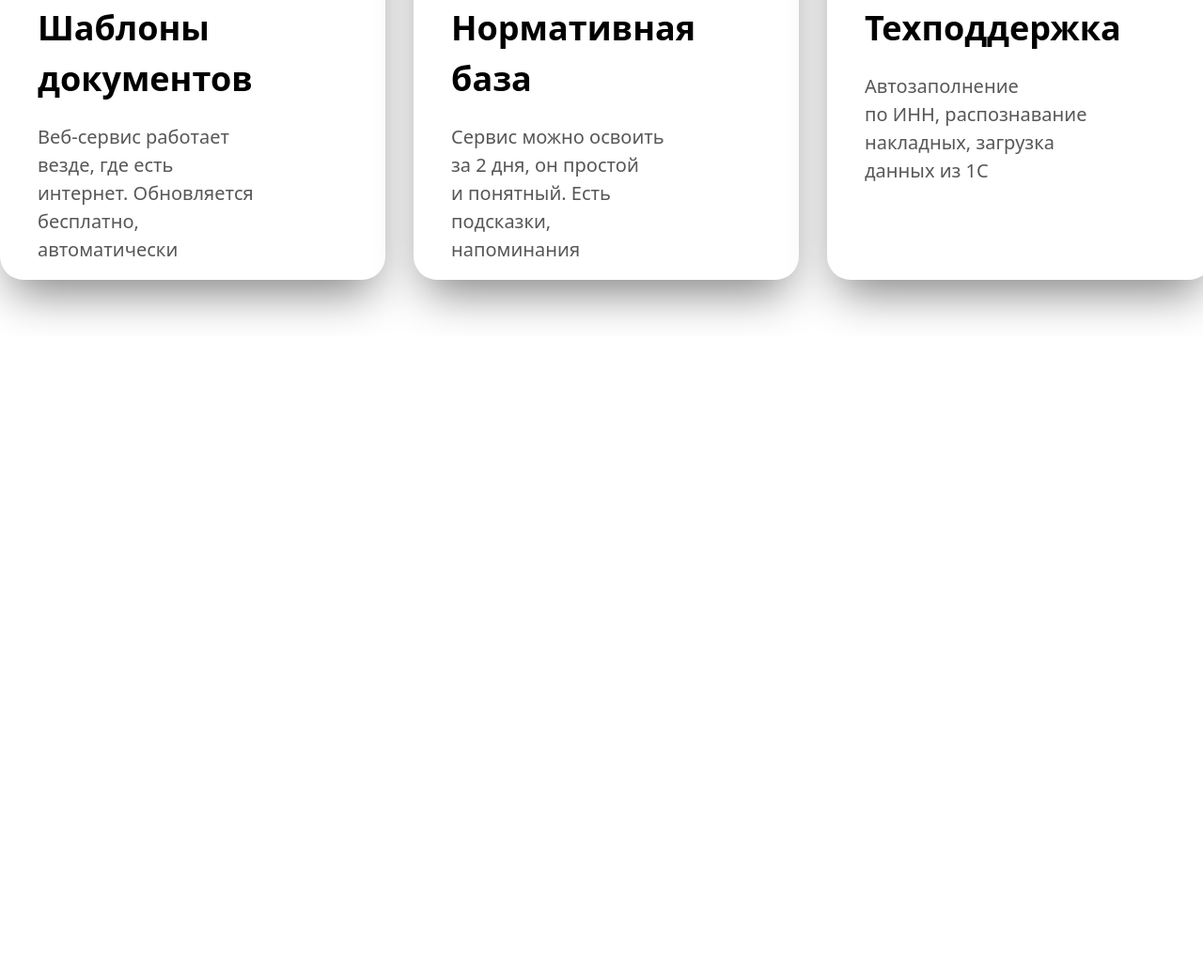
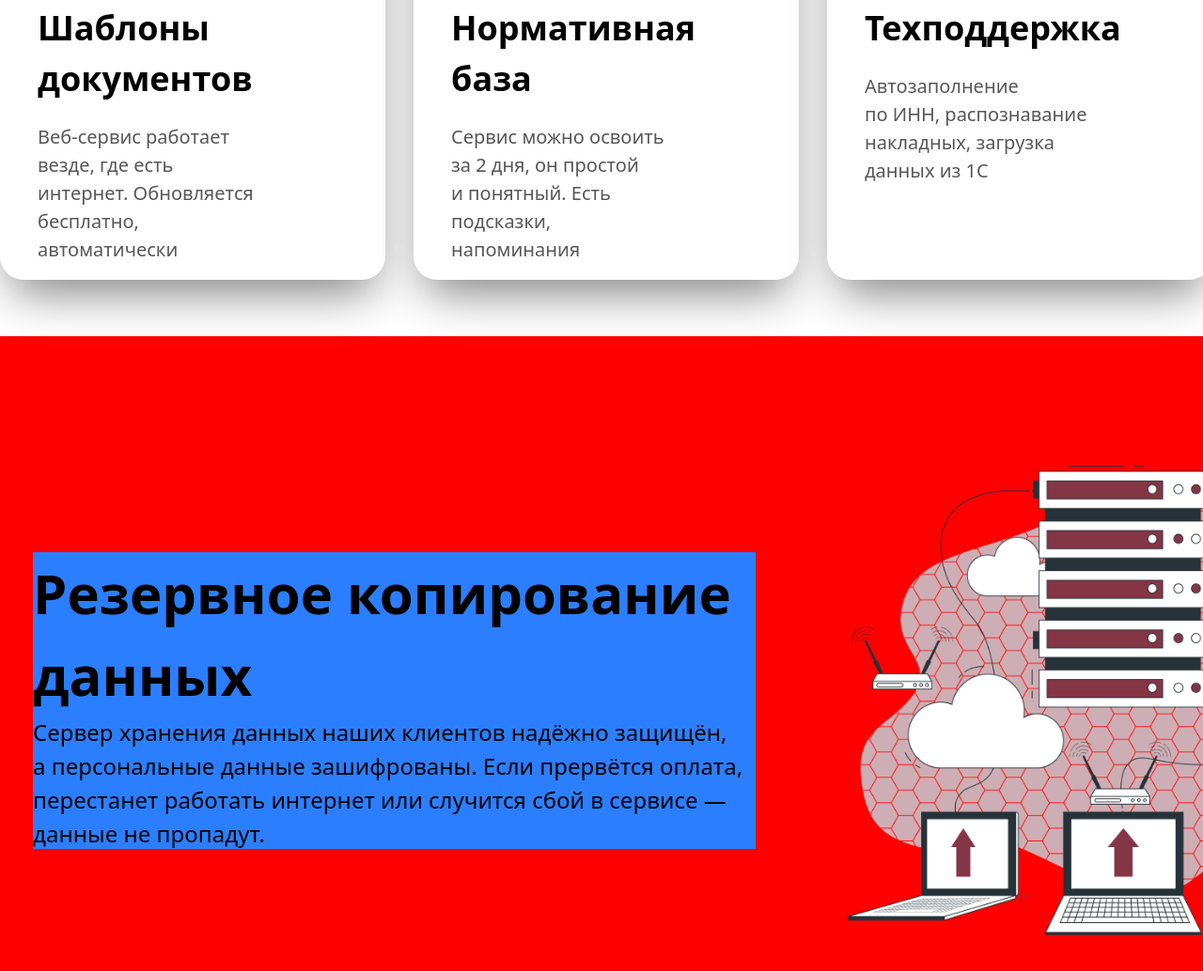
Before and after one commit to brotechno750-bot/Exam2-2, a website: page index.html in a window 1280 px wide. Shown: the part 7525-8559 px from the top of the page at 94% size. Before the commit the page ends 7883 px from the top, so only its background shows below. Drawn offline with Linux system fonts and the light colour scheme.

Commit message:
sakshon10

```diff
--- a/index.html
+++ b/index.html
@@ -331,7 +331,8 @@
     <div
         class="div8 lg:w-[1520px] lg:h-[750px] md:w-[690px] md:h-[1020px]  w-[375px] h-[960px] m-auto mt-[30px] bg-[#F2F2F2]">
         <div class="div8bolo lg:flex ">
-            <div class="lg:w-[769px] lg:h-[280px] md:w-[690px] md:h-[256px] w-[342px] h-[176px] mb-[20px] pl-[-40px]  m-auto">
+            <div
+                class="lg:w-[769px] lg:h-[280px] md:w-[690px] md:h-[256px] w-[342px] h-[176px] mb-[20px] pl-[-40px]  m-auto">
                 <h2 class="md:text-[35px] text-[25px] font-bold mb-5 ml-[15px]">Автоматизируйте ведение организаций</h2>
 
                 <p class="md:text-[18px]  text-[14px] font-[400] text-[#575757] ">
@@ -381,9 +382,11 @@
     </div>
 
 
-    <div class="div9 lg:w-[1290px] lg:h-[640px] md:w-[690px] md:h-[650px] lg:mt-15   md:mt-10 m-auto w-[375px] h-[740px] ">
+    <div
+        class="div9 lg:w-[1290px] lg:h-[640px] md:w-[690px] md:h-[650px] lg:mt-15   md:mt-10 m-auto w-[375px] h-[740px] ">
 
-        <h2 class="md:text-[40px] font-bold text-[26px] font-bold text-center px-[30px] pt-5 pb-[30px]">Поможем, подскажем</h2>
+        <h2 class="md:text-[40px] font-bold text-[26px] font-bold text-center px-[30px] pt-5 pb-[30px]">Поможем,
+            подскажем</h2>
 
         <div
             class=" lg:w-[1290px] lg:h-[470px] lg:flex lg:justify-between md:w-[690px] md:h-[490px] md:flex-wrap m-auto  w-[346px] h-[640px] ">
@@ -399,7 +402,7 @@
                     <h3 class="lg:text-[36px] lg:mb-5 md:text-[24px] text-[21px] font-bold ml-5">Шаблоны документов</h3>
 
                     <p class="lg:text-[20px] md:text-[16px] text-[14px] font-[400] text-[#575757] px-5">
-                       Веб-сервис работает везде, где есть интернет. Обновляется бесплатно, автоматически
+                        Веб-сервис работает везде, где есть интернет. Обновляется бесплатно, автоматически
 
                     </p>
                 </div>
@@ -417,7 +420,7 @@
                     <h3 class="lg:text-[36px] lg:mb-5 md:text-[24px] text-[21px] font-bold ml-5">Нормативная база</h3>
 
                     <p class="lg:text-[20px] md:text-[16px] text-[14px] font-[400] text-[#575757] px-5">
-                       Сервис можно освоить за 2 дня, он простой и понятный. Есть подсказки, напоминания
+                        Сервис можно освоить за 2 дня, он простой и понятный. Есть подсказки, напоминания
 
                     </p>
                 </div>
@@ -435,7 +438,7 @@
                     <h3 class="lg:text-[36px] lg:mb-5 md:text-[24px] text-[21px] font-bold ml-5">Техподдержка</h3>
 
                     <p class="lg:text-[20px] md:text-[16px] text-[14px] font-[400] text-[#575757] px-5">
-                       Автозаполнение по ИНН, распознавание накладных, загрузка данных из 1С
+                        Автозаполнение по ИНН, распознавание накладных, загрузка данных из 1С
 
                     </p>
                 </div>
@@ -449,6 +452,24 @@
 
     </div>
 
+    <div
+        class="div10 lg:w-[1520px] lg:h-[775px] lg:flex lg:flex-row lg:justify-around  md:w-[768px] md:h-[738px]  md:gap-[25px]
+        flex flex-col items-center w-[375px] h-[591px] gap-[25px] m-auto bg-[red]">
+
+        <div class="div10bolo lg:w-[769px] lg:h-[316px] md:w-[690px] md:h-[210] w-[345px] h-[200px] bg-blue-500 ">
+            <h2 class="lg:text-[58px] md:text-[40px] text-[26px] font-bold">Резервное копирование данных</h2>
+
+            <p class="lg:text-[24px] md:text-[24px] text-[14px] font-[400]">
+                Сервер хранения данных наших клиентов надёжно защищён, а персональные данные зашифрованы. Если прервётся
+                оплата, перестанет работать интернет или случится сбой в сервисе — данные не пропадут.
+            </p>
+        </div>
+
+
+        <img class="lg:w-[586px] lg:h-[500px] md:w-[568px] md:h-[475px] w-[344px] h-[287px]" src="./Frame (12).png"
+            alt="">
+    </div>
+
 
 </body>
 
```
Also changed, not shown: Frame (12).png (added), src/output.css.
